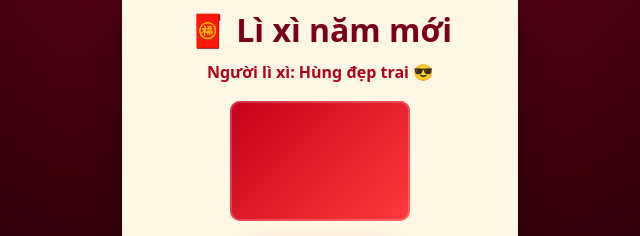
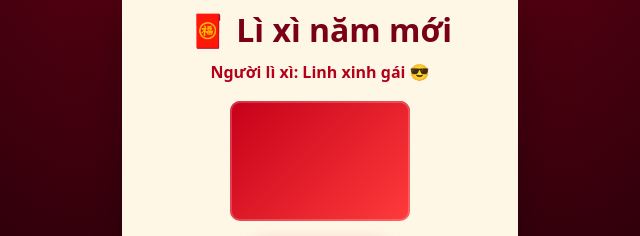
Before and after one commit to huglineshow-design/li-xi-2026, a plain HTML site: page index.html in a window 1280 px wide. Shown: the part 240-476 px from the top of the page, 320-960 px from the left. Drawn offline with Linux system fonts and the light colour scheme.

Commit message:
Update sender name in index.html

```diff
--- a/index.html
+++ b/index.html
@@ -72,7 +72,7 @@
 
   <div class="card">
     <h1>🧧 Lì xì năm mới</h1>
-    <div class="from">Người lì xì: Hùng đẹp trai 😎</div>
+    <div class="from">Người lì xì: Linh xinh gái 😎</div>
 
     <div id="env" class="envelope">
       <div class="env-flap"></div>
```
